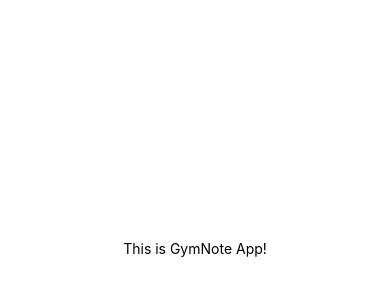
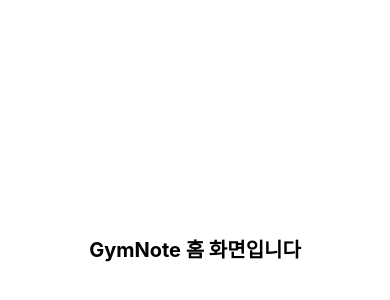
Before and after one commit to GymNote-Org/gymnote-FE, a React Native app: screen / in a window 390 px wide. Shown: the part 174-474 px from the top of the page. Built offline with nearby package versions, Linux system fonts and the light colour scheme.

Commit message:
feat: HomeScreen 스크린 추가 및 App에서 HomeScreen 띄우기

```diff
--- a/App.tsx
+++ b/App.tsx
@@ -1,20 +1,5 @@
-import { StatusBar } from 'expo-status-bar';
-import { StyleSheet, Text, View } from 'react-native';
+import HomeScreen from "./src/screens/HomeScreen";
 
 export default function App() {
-  return (
-    <View style={styles.container}>
-      <Text>This is GymNote App!</Text>
-      <StatusBar style="auto" />
-    </View>
-  );
+  return <HomeScreen />;
 }
-
-const styles = StyleSheet.create({
-  container: {
-    flex: 1,
-    backgroundColor: '#fff',
-    alignItems: 'center',
-    justifyContent: 'center',
-  },
-});
--- /dev/null
+++ b/src/screens/HomeScreen.tsx
@@ -0,0 +1,22 @@
+import { Text, View, StyleSheet } from 'react-native';
+
+export default function HomeScreen() {
+    return (
+        <View style={styles.container}>
+            <Text style={styles.text}>GymNote 홈 화면입니다</Text>
+        </View>
+    )
+}
+
+const styles = StyleSheet.create({
+    container: {
+        flex: 1,
+        justifyContent: 'center',
+        alignItems: 'center',
+        backgroundColor: '#fff',
+    },
+    text: {
+        fontSize: 20,
+        fontWeight: 'bold',
+    },
+});
```
